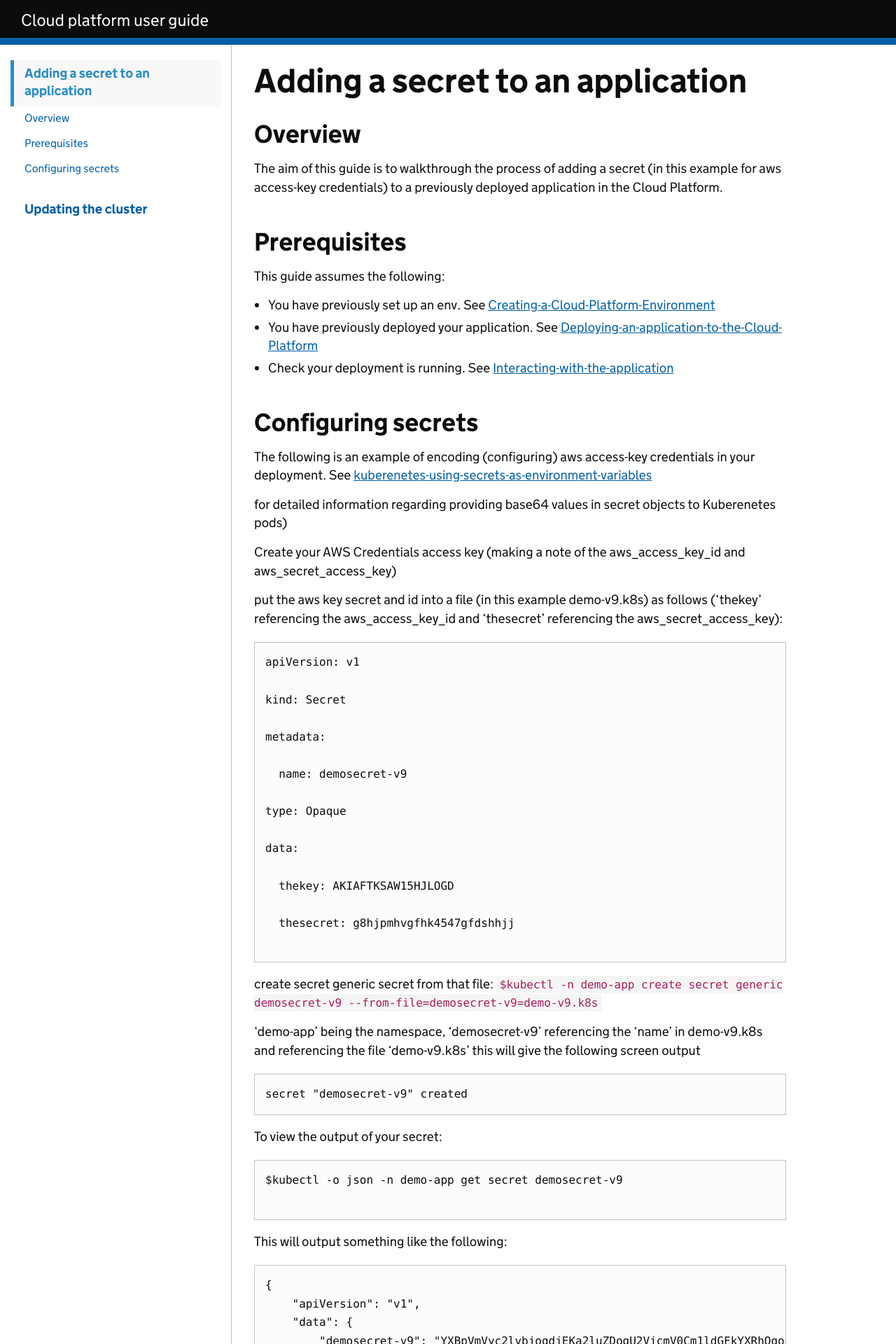
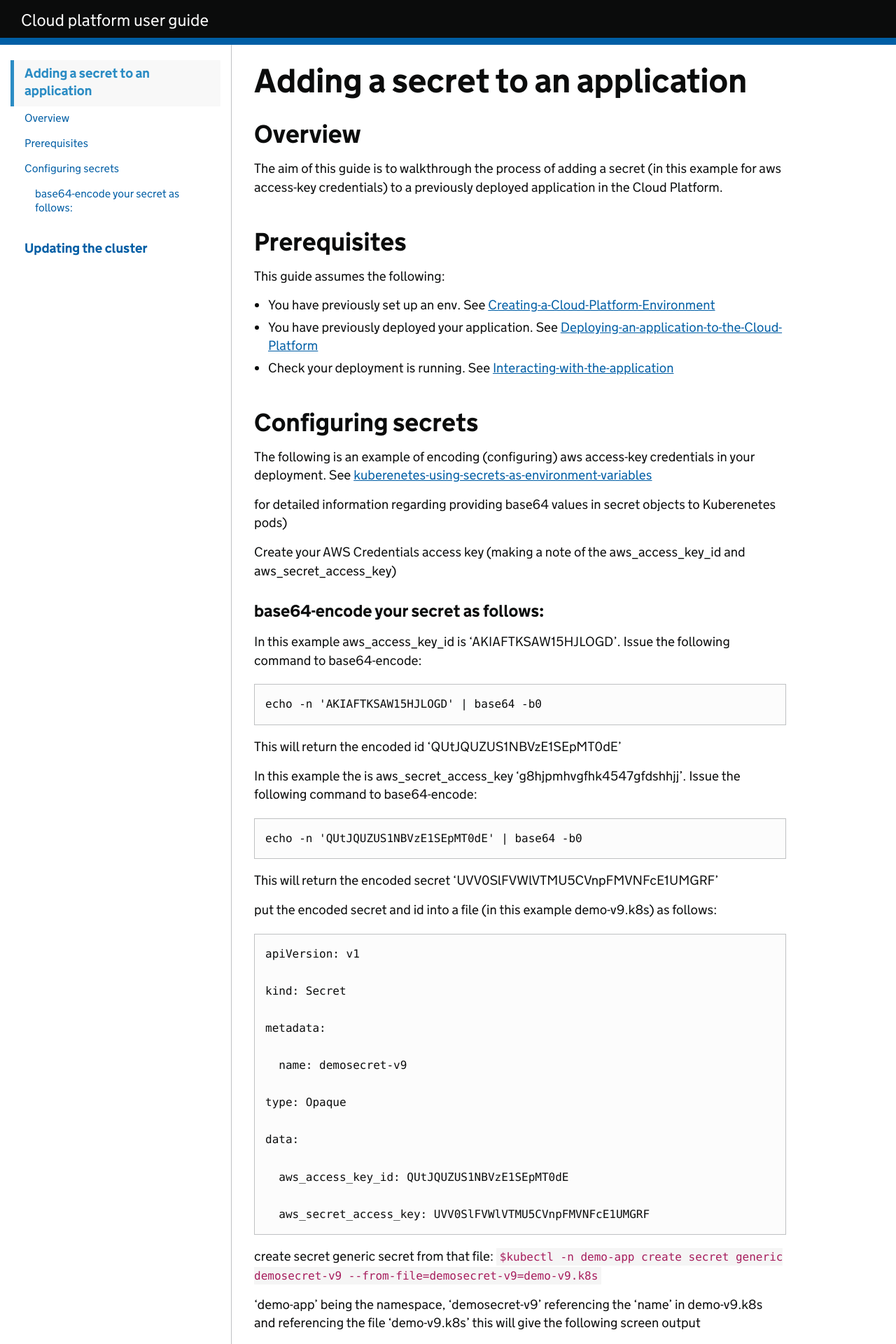
Before and after one commit to ministryofjustice/cloud-platform-user-docs, a Jekyll site: the page built from cloud-platform/add-secrets-to-deployment.md, in a window 1280 px wide. Shown: the top 1920 px of the page at 70% size. Built offline with Jekyll 4.4.1, drawn with Linux system fonts in a browser that asks for light colours; our own code applies the rules of GitHub Pages for plain Markdown files; some of the changed text lies outside the part shown.

Commit message:
corrections to the procedure namely initial encoding command

````diff
--- a/cloud-platform/add-secrets-to-deployment.md
+++ b/cloud-platform/add-secrets-to-deployment.md
@@ -25,10 +25,29 @@ for detailed information regarding providing base64 values in secret objects to
 
 Create your AWS Credentials access key (making a note of the aws_access_key_id and aws_secret_access_key)
 
-put the aws key secret and id into a file (in this example demo-v9.k8s) as follows ('thekey' referencing the aws_access_key_id
-and 'thesecret' referencing the aws_secret_access_key):
+### base64-encode your secret as follows:
+
+In this example  aws_access_key_id is 'AKIAFTKSAW15HJLOGD'. Issue the following command to base64-encode:
 
 ```
+echo -n 'AKIAFTKSAW15HJLOGD' | base64 -b0
+```
+
+This will return the encoded id 'QUtJQUZUS1NBVzE1SEpMT0dE'
+
+In this example the is aws_secret_access_key 'g8hjpmhvgfhk4547gfdshhjj'. Issue the following command to base64-encode:
+
+```
+echo -n 'QUtJQUZUS1NBVzE1SEpMT0dE' | base64 -b0
+```
+
+This will return the encoded secret 'UVV0SlFVWlVTMU5CVnpFMVNFcE1UMGRF'
+
+
+
+put the encoded secret and id into a file (in this example demo-v9.k8s) as follows:
+
+```Yaml
 apiVersion: v1
 
 kind: Secret
@@ -41,10 +60,9 @@ type: Opaque
 
 data:
 
-  thekey: AKIAFTKSAW15HJLOGD
+  aws_access_key_id: QUtJQUZUS1NBVzE1SEpMT0dE
 
-  thesecret: g8hjpmhvgfhk4547gfdshhjj
-
+  aws_secret_access_key: UVV0SlFVWlVTMU5CVnpFMVNFcE1UMGRF
 ```
 
 create secret generic secret from that file:
@@ -61,7 +79,6 @@ To view the output of your secret:
 
 ```
 $kubectl -o json -n demo-app get secret demosecret-v9
-
 ```
 
 This will output something like the following:
@@ -83,16 +100,18 @@ This will output something like the following:
     },
     "type": "Opaque"
 }
-
 ```
 Using the 'data' output from above, issue the following command (to validate and verify that it is the same as you originally inputted into the demo-v9.k8s file above):
 
 ```
 $ base64 -D
 YXBpVmVyc2lvbjogdjEKa2luZDogU2VjcmV0Cm1ldGFkYXRhOgogIG5hbWU6IGRlbW9zZWNyZXQtdjkKdHlwZTogT3BhcXVlCmRhdGE6CiAgdGhla2V5OiBBS0lBRlRLU0FXMTVISkxPR0QKICB0aGVzZWNyZXQ6IGc4aGpwbWh2Z2ZoazQ1NDdnZmRzaGhqago=
+```
+To exit the command
 
 ```
-ctrl+d to exit
+ctrl+d
+```
 
 This will return similar to the following output:
 
@@ -103,13 +122,12 @@ metadata:
   name: demosecret-v9
 type: Opaque
 data:
-  thekey: AKIAFTKSAW15HJLOGD
-  thesecret: g8hjpmhvgfhk4547gfdshhjj
+  aws_access_key_id: QUtJQUZUS1NBVzE1SEpMT0dE
+  aws_secret_access_key: UVV0SlFVWlVTMU5CVnpFMVNFcE1UMGRF
+```
+Add the AWS_ACCESS_KEY_ID referencing 'aws_access_key_id' and AWS_SECRET_ACCESS_KEY referencing 'aws_secret_access_key' (as previously set) to the containers env in `deployment-files/deployment.yaml`
 
-```
-Add the AWS_ACCESS_KEY_ID referencing 'thekey' and AWS_SECRET_ACCESS_KEY referencing 'thesecret (as previously set) to the containers env in deployment-files/deployment.yaml
-
-```
+```Yaml
     spec:
       containers:
         - name: django-demo-container
@@ -121,13 +139,12 @@ Add the AWS_ACCESS_KEY_ID referencing 'thekey' and AWS_SECRET_ACCESS_KEY referen
               valueFrom:
                 secretKeyRef:
                   name: demosecret-v9
-                  key: thekey
+                  key: aws_access_key_id
             - name: AWS_SECRET_ACCESS_KEY
               valueFrom:
                 secretKeyRef:
                   name: demosecret-v9
-                  key: thesecret
-
+                  key: aws_secret_access_key
 ```
 
 As Base64 is an encoding algorithm that merely presents data in an alternative format, the data IS NOT encrypted. The output of 'base64 -D'
@@ -137,7 +154,6 @@ Just to be safe issue the command:
 
 ```
 git-crypt status
-
 ```
 
 to see what is (and isn't encrypted)
@@ -149,22 +165,16 @@ For more information regarding git-crypt see [git-crypt-setup](https://github.co
 * to preview the rolling update
 
 ```
-
 kops rolling-update cluster
-
 ```
 
 * to apply the rolling-update
 
 ```
-
 kops rolling-update cluster --yes
-
 ```
 * to update the cluster with the config from state store
 
 ```
-
 kops update cluster <cluster-name> --yes --state=s3://<kops-state-store-link>
-
 ```
````
